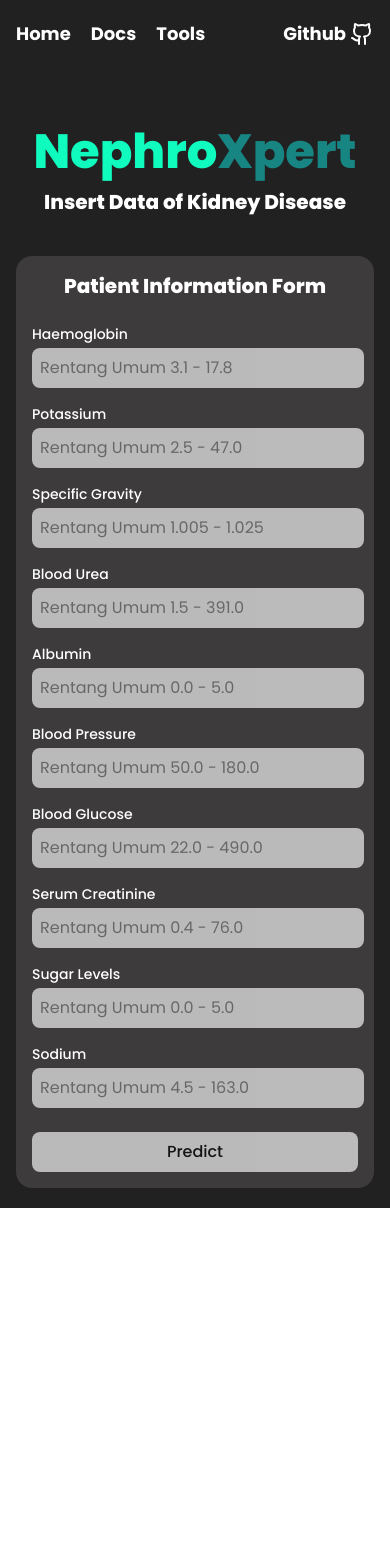
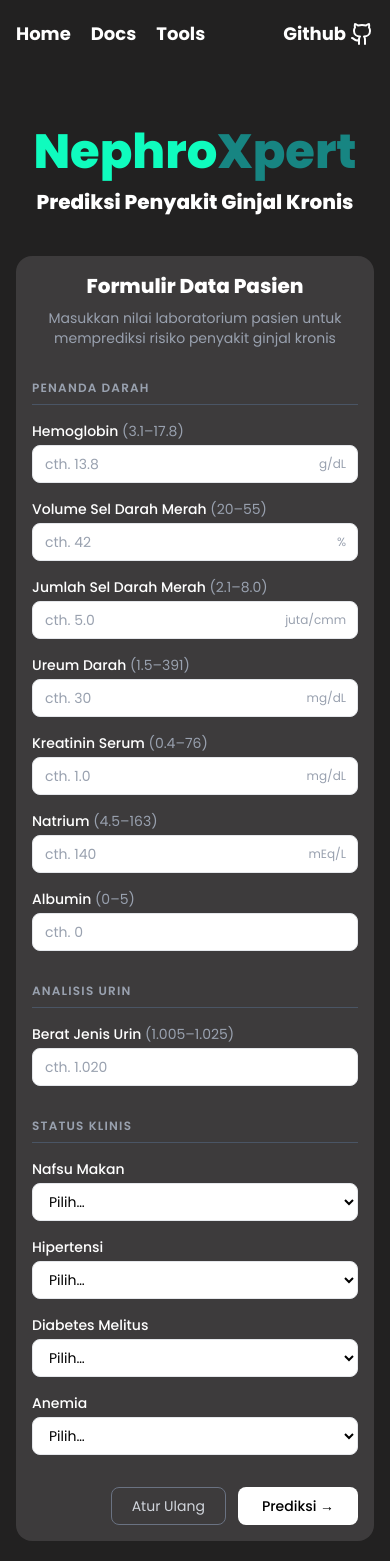
Before and after one commit to binawwww/NephroXpert-Classificatio-webn, a React (Vite) app: page /tools in a window 390 px wide. Before the commit the page ends 1208 px from the top, so only its background shows below. Built offline with nearby package versions, Linux system fonts and the light colour scheme.

Commit message:
update the ui

```diff
--- a/src/pages/Tools.jsx
+++ b/src/pages/Tools.jsx
@@ -5,259 +5,246 @@ import useKidneyPrediction from "../hooks/useKindeyPrediction";
 
 export default function Tools() {
   const [inputData, setInputData] = useState({
-    potassium: "",
+    haemoglobin: "",
+    packed_cell_volume: "",
+    specific_gravity: "",
+    serum_creatinine: "",
+    appetite: "",
+    hypertension: "",
+    blood_urea: "",
+    diabetes_mellitus: "",
+    sodium: "",
     albumin: "",
-    blood_glucose_random: "",
-    blood_pressure: "",
-    blood_urea: "",
-    haemoglobin: "",
-    serum_creatinine: "",
-    sodium: "",
-    specific_gravity: "",
-    sugar: "",
+    red_blood_cell_count: "",
+    aanemia: "",
   });
 
   const { handleClick, predict, loading } = useKidneyPrediction();
-  console.log(inputData);
 
   const handleChange = (e) => {
     const { name, value } = e.target;
-
-    setInputData((prev) => ({
-      ...prev,
-      [name]: value, // Store as string to allow typing dots and partial numbers
-    }));
+    setInputData((prev) => ({ ...prev, [name]: value }));
   };
 
-  // Process data when predicting (convert to numbers)
   const handlePredict = () => {
     const processedData = {};
-    Object.keys(inputData).forEach(key => {
+    Object.keys(inputData).forEach((key) => {
       const value = inputData[key];
+      // Field kategorikal tetap string, numerik dikonversi
+      const kategorikalFields = ["appetite", "hypertension", "diabetes_mellitus", "aanemia"];
+      if (kategorikalFields.includes(key)) {
+        processedData[key] = value;
+      } else {
         processedData[key] = value === "" ? "" : parseFloat(value) || 0;
+      }
     });
-    console.log("Processed data for prediction:", processedData);
     handleClick(processedData);
   };
 
+  const handleReset = () => {
+    setInputData({
+      haemoglobin: "",
+      packed_cell_volume: "",
+      specific_gravity: "",
+      serum_creatinine: "",
+      appetite: "",
+      hypertension: "",
+      blood_urea: "",
+      diabetes_mellitus: "",
+      sodium: "",
+      albumin: "",
+      red_blood_cell_count: "",
+      aanemia: "",
+    });
+  };
+
   return (
-    <div className="mt-10 sm:mt-20  py-5 sm:py-10  sm:px-6 lg:px-8">
+    <div className="mt-10 sm:mt-20 py-5 sm:py-10 sm:px-6 lg:px-8">
       <div className="text-center font-extrabold">
-        <Title title={"Insert Data of Kidney Disease"} />
+        <Title title={"Prediksi Penyakit Ginjal Kronis"} />
       </div>
 
       <div className="bg-greyCustom mt-10 sm:mt-20 w-full max-w-xl sm:max-w-6xl mx-auto rounded-2xl p-4 sm:p-6 lg:p-8">
-        <h1 className="text-xl sm:text-2xl text-center font-extrabold text-white mb-6">
-          Patient Information Form
+        <h1 className="text-xl sm:text-2xl text-center font-extrabold text-white mb-2">
+          Formulir Data Pasien
         </h1>
+        <p className="text-center text-gray-400 text-sm mb-8">
+          Masukkan nilai laboratorium pasien untuk memprediksi risiko penyakit ginjal kronis
+        </p>
 
-        <div className="grid grid-cols-1 sm:grid-cols-2 gap-4 sm:gap-5 lg:gap-6 max-w-4xl mx-auto">
-          <div className="grid">
-            <p className="text-white font-medium mb-1 text-sm sm:text-base">Haemoglobin</p>
-            <Input
-              name="haemoglobin"
-              placeholder="Rentang Umum 3.1 - 17.8"
-              value={inputData.haemoglobin}
-              onChange={handleChange}
-              type="number"
-              step="0.1"
-            />
-            {inputData.haemoglobin !== "" && (
-              <div className="text-xs text-yellow-400 mt-1">
-                Value: {inputData.haemoglobin}
+        {/* Seksi: Penanda Darah */}
+        <p className="text-xs font-semibold uppercase tracking-widest text-gray-400 border-b border-gray-600 pb-2 mb-4">
+          Penanda Darah
+        </p>
+        <div className="grid grid-cols-1 sm:grid-cols-2 lg:grid-cols-3 gap-4 sm:gap-5 mb-8">
+          <div>
+            <p className="text-white font-medium mb-1 text-sm">
+              Hemoglobin <span className="text-gray-400 font-normal">(3.1–17.8)</span>
+            </p>
+            <Input name="haemoglobin" placeholder="cth. 13.8" value={inputData.haemoglobin} onChange={handleChange} step="0.1" unit="g/dL" />
           </div>
-            )}
+          <div>
+            <p className="text-white font-medium mb-1 text-sm">
+              Volume Sel Darah Merah <span className="text-gray-400 font-normal">(20–55)</span>
+            </p>
+            <Input name="packed_cell_volume" placeholder="cth. 42" value={inputData.packed_cell_volume} onChange={handleChange} step="1" unit="%" />
           </div>
-
-          <div className="grid">
-            <p className="text-white font-medium mb-1 text-sm sm:text-base">Potassium</p>
-            <Input
-              name="potassium"
-              placeholder="Rentang Umum 2.5 - 47.0"
-              value={inputData.potassium}
-              onChange={handleChange}
-              type="number"
-              step="0.1"
-            />
-            {inputData.potassium !== "" && (
-              <div className="text-xs text-yellow-400 mt-1">
-                Value: {inputData.potassium}
+          <div>
+            <p className="text-white font-medium mb-1 text-sm">
+              Jumlah Sel Darah Merah <span className="text-gray-400 font-normal">(2.1–8.0)</span>
+            </p>
+            <Input name="red_blood_cell_count" placeholder="cth. 5.0" value={inputData.red_blood_cell_count} onChange={handleChange} step="0.1" unit="juta/cmm" />
           </div>
-            )}
+          <div>
+            <p className="text-white font-medium mb-1 text-sm">
+              Ureum Darah <span className="text-gray-400 font-normal">(1.5–391)</span>
+            </p>
+            <Input name="blood_urea" placeholder="cth. 30" value={inputData.blood_urea} onChange={handleChange} step="0.1" unit="mg/dL" />
           </div>
-
-          <div className="grid">
-            <p className="text-white font-medium mb-1 text-sm sm:text-base">Specific Gravity</p>
-            <Input
-              name="specific_gravity"
-              placeholder="Rentang Umum 1.005 - 1.025"
-              value={inputData.specific_gravity}
-              onChange={handleChange}
-              type="number"
-              step="0.001"
-            />
-            {inputData.specific_gravity !== "" && (
-              <div className="text-xs text-yellow-400 mt-1">
-                Value: {inputData.specific_gravity}
+          <div>
+            <p className="text-white font-medium mb-1 text-sm">
+              Kreatinin Serum <span className="text-gray-400 font-normal">(0.4–76)</span>
+            </p>
+            <Input name="serum_creatinine" placeholder="cth. 1.0" value={inputData.serum_creatinine} onChange={handleChange} step="0.1" unit="mg/dL" />
           </div>
-            )}
+          <div>
+            <p className="text-white font-medium mb-1 text-sm">
+              Natrium <span className="text-gray-400 font-normal">(4.5–163)</span>
+            </p>
+            <Input name="sodium" placeholder="cth. 140" value={inputData.sodium} onChange={handleChange} step="0.1" unit="mEq/L" />
           </div>
-
-          <div className="grid">
-            <p className="text-white font-medium mb-1 text-sm sm:text-base">Blood Urea</p>
-            <Input
-              name="blood_urea"
-              placeholder="Rentang Umum 1.5 - 391.0"
-              value={inputData.blood_urea}
-              onChange={handleChange}
-              type="number"
-              step="0.1"
-            />
-            {inputData.blood_urea !== "" && (
-              <div className="text-xs text-yellow-400 mt-1">
-                Value: {inputData.blood_urea}
-              </div>
-            )}
-          </div>
-
-          <div className="grid">
-            <p className="text-white font-medium mb-1 text-sm sm:text-base">Albumin</p>
-            <Input
-              name="albumin"
-              placeholder="Rentang Umum 0.0 - 5.0"
-              value={inputData.albumin}
-              onChange={handleChange}
-              type="number"
-              step="0.1"
-            />
-            {inputData.albumin !== "" && (
-              <div className="text-xs text-yellow-400 mt-1">
-                Value: {inputData.albumin}
-              </div>
-            )}
-          </div>
-
-          <div className="grid">
-            <p className="text-white font-medium mb-1 text-sm sm:text-base">Blood Pressure</p>
-            <Input
-              name="blood_pressure"
-              placeholder="Rentang Umum 50.0 - 180.0"
-              value={inputData.blood_pressure}
-              onChange={handleChange}
-              type="number"
-              step="0.1"
-            />
-            {inputData.blood_pressure !== "" && (
-              <div className="text-xs text-yellow-400 mt-1">
-                Value: {inputData.blood_pressure}
-              </div>
-            )}
-          </div>
-
-          <div className="grid">
-            <p className="text-white font-medium mb-1 text-sm sm:text-base">Blood Glucose</p>
-            <Input
-              name="blood_glucose_random"
-              placeholder="Rentang Umum 22.0 - 490.0"
-              value={inputData.blood_glucose_random}
-              onChange={handleChange}
-              type="number"
-              step="0.1"
-            />
-            {inputData.blood_glucose_random !== "" && (
-              <div className="text-xs text-yellow-400 mt-1">
-                Value: {inputData.blood_glucose_random}
-              </div>
-            )}
-          </div>
-
-          <div className="grid">
-            <p className="text-white font-medium mb-1 text-sm sm:text-base">Serum Creatinine</p>
-            <Input
-              name="serum_creatinine"
-              placeholder="Rentang Umum 0.4 - 76.0"
-              value={inputData.serum_creatinine}
-              onChange={handleChange}
-              type="number"
-              step="0.1"
-            />
-            {inputData.serum_creatinine !== "" && (
-              <div className="text-xs text-yellow-400 mt-1">
-                Value: {inputData.serum_creatinine}
-              </div>
-            )}
-          </div>
-
-          <div className="grid">
-            <p className="text-white font-medium mb-1 text-sm sm:text-base">Sugar Levels</p>
-            <Input
-              name="sugar"
-              placeholder="Rentang Umum 0.0 - 5.0"
-              value={inputData.sugar}
-              onChange={handleChange}
-              type="number"
-              step="0.1"
-            />
-            {inputData.sugar !== "" && (
-              <div className="text-xs text-yellow-400 mt-1">
-                Value: {inputData.sugar}
-              </div>
-            )}
-          </div>
-
-          <div className="grid">
-            <p className="text-white font-medium mb-1 text-sm sm:text-base">Sodium</p>
-            <Input
-              name="sodium"
-              placeholder="Rentang Umum 4.5 - 163.0"
-              value={inputData.sodium}
-              onChange={handleChange}
-              type="number"
-              step="0.1"
-            />
-            {inputData.sodium !== "" && (
-              <div className="text-xs text-yellow-400 mt-1">
-                Value: {inputData.sodium}
-              </div>
-            )}
+          <div>
+            <p className="text-white font-medium mb-1 text-sm">
+              Albumin <span className="text-gray-400 font-normal">(0–5)</span>
+            </p>
+            <Input name="albumin" placeholder="cth. 0" value={inputData.albumin} onChange={handleChange} step="0.1" />
           </div>
         </div>
 
-        <div className="text-center sm:text-end mt-6">
+        {/* Seksi: Analisis Urin */}
+        <p className="text-xs font-semibold uppercase tracking-widest text-gray-400 border-b border-gray-600 pb-2 mb-4">
+          Analisis Urin
+        </p>
+        <div className="grid grid-cols-1 sm:grid-cols-2 lg:grid-cols-3 gap-4 sm:gap-5 mb-8">
+          <div>
+            <p className="text-white font-medium mb-1 text-sm">
+              Berat Jenis Urin <span className="text-gray-400 font-normal">(1.005–1.025)</span>
+            </p>
+            <Input name="specific_gravity" placeholder="cth. 1.020" value={inputData.specific_gravity} onChange={handleChange} step="0.001" />
+          </div>
+        </div>
+
+        {/* Seksi: Status Klinis */}
+        <p className="text-xs font-semibold uppercase tracking-widest text-gray-400 border-b border-gray-600 pb-2 mb-4">
+          Status Klinis
+        </p>
+        <div className="grid grid-cols-1 sm:grid-cols-2 lg:grid-cols-3 gap-4 sm:gap-5 mb-8">
+          {/* Nafsu Makan — value tetap bahasa Inggris */}
+          <div>
+            <p className="text-white font-medium mb-1 text-sm">Nafsu Makan</p>
+            <select
+              name="appetite"
+              value={inputData.appetite}
+              onChange={handleChange}
+              className="w-full h-[38px] px-3 bg-white text-black border border-gray-200 rounded-lg text-sm outline-none cursor-pointer"
+            >
+              <option value="">Pilih…</option>
+              <option value="good">Baik</option>
+              <option value="poor">Buruk</option>
+            </select>
+          </div>
+
+          {/* Hipertensi — value tetap bahasa Inggris */}
+          <div>
+            <p className="text-white font-medium mb-1 text-sm">Hipertensi</p>
+            <select
+              name="hypertension"
+              value={inputData.hypertension}
+              onChange={handleChange}
+              className="w-full h-[38px] px-3 bg-white text-black border border-gray-200 rounded-lg text-sm outline-none cursor-pointer"
+            >
+              <option value="">Pilih…</option>
+              <option value="yes">Ya</option>
+              <option value="no">Tidak</option>
+            </select>
+          </div>
+
+          {/* Diabetes Melitus — value tetap bahasa Inggris */}
+          <div>
+            <p className="text-white font-medium mb-1 text-sm">Diabetes Melitus</p>
+            <select
+              name="diabetes_mellitus"
+              value={inputData.diabetes_mellitus}
+              onChange={handleChange}
+              className="w-full h-[38px] px-3 bg-white text-black border border-gray-200 rounded-lg text-sm outline-none cursor-pointer"
+            >
+              <option value="">Pilih…</option>
+              <option value="yes">Ya</option>
+              <option value="no">Tidak</option>
+            </select>
+          </div>
+
+          {/* Anemia — value tetap bahasa Inggris */}
+          <div>
+            <p className="text-white font-medium mb-1 text-sm">Anemia</p>
+            <select
+              name="aanemia"
+              value={inputData.aanemia}
+              onChange={handleChange}
+              className="w-full h-[38px] px-3 bg-white text-black border border-gray-200 rounded-lg text-sm outline-none cursor-pointer"
+            >
+              <option value="">Pilih…</option>
+              <option value="yes">Ya</option>
+              <option value="no">Tidak</option>
+            </select>
+          </div>
+        </div>
+
+        {/* Tombol Aksi */}
+        <div className="flex justify-end gap-3 mt-2">
+          <button
+            onClick={handleReset}
+            className="px-5 py-2 rounded-lg border border-gray-500 text-gray-300 text-sm hover:bg-gray-700 transition-colors"
+          >
+            Atur Ulang
+          </button>
           <button
             onClick={handlePredict}
-            className="bg-white px-6 sm:px-8 py-2 rounded-lg text-black opacity-65 hover:opacity-100 transition-opacity font-medium w-full sm:w-auto"
+            disabled={loading}
+            className="bg-white px-6 py-2 rounded-lg text-black text-sm font-medium hover:opacity-90 disabled:opacity-40 transition-opacity"
           >
-            Predict
+            {loading ? "Memproses…" : "Prediksi →"}
           </button>
         </div>
 
-        {loading && (
-          <p className="text-center text-yellow-300 font-semibold mt-4 animate-pulse">
-            Predicting...
-          </p>
-        )}
-
+        {/* Hasil Prediksi */}
         {!loading && predict && (
-          <div className="text-center mt-6 bg-gray-800 text-white p-4 rounded-lg mx-auto max-w-md">
-            <h2 className="text-lg sm:text-xl font-bold">Prediction Result:</h2>
-            <p
-              className={`mt-2 text-xl sm:text-2xl font-extrabold ${
+          <div className="mt-6 border border-gray-600 rounded-xl overflow-hidden">
+            <div className="flex items-center gap-3 px-4 py-3 border-b border-gray-600">
+              <span className="text-white font-medium text-sm">Hasil prediksi</span>
+              <span
+                className={`text-xs font-medium px-3 py-1 rounded-full ${
                   predict.predicted_label === "Positif CKD"
-                  ? "text-red-400"
-                  : "text-green-400"
+                    ? "bg-red-100 text-red-700"
+                    : "bg-green-100 text-green-700"
                 }`}
               >
-              {predict.predicted_label?.toUpperCase() ?? "UNKNOWN"}
+                {predict.predicted_label}
+              </span>
+            </div>
+            <div className="grid grid-cols-2 gap-3 p-4">
+              <div className="bg-gray-700 rounded-lg p-3">
+                <p className="text-xs text-gray-400 mb-1">Positif CKD</p>
+                <p className="text-xl font-medium text-red-400">
+                  {predict.probabilities["Positif CKD"]}
                 </p>
-            <div className="mt-4">
-              <p className="font-semibold text-sm sm:text-base">Probabilities:</p>
-              <p className="text-green-400 text-sm sm:text-base">
-                Negative CKD: {predict.probabilities['Negatif CKD']}
+              </div>
+              <div className="bg-gray-700 rounded-lg p-3">
+                <p className="text-xs text-gray-400 mb-1">Negatif CKD</p>
+                <p className="text-xl font-medium text-green-400">
+                  {predict.probabilities["Negatif CKD"]}
                 </p>
-              <p className="text-red-400 text-sm sm:text-base">
-                Positive CKD: {predict.probabilities['Positif CKD']}
-              </p>
+              </div>
             </div>
           </div>
         )}
--- a/src/ui/Input.jsx
+++ b/src/ui/Input.jsx
@@ -1,12 +1,20 @@
-export default function Input({ placeholder, value, onChange ,name}) {
+export default function Input({ placeholder, value, onChange, name, type = "number", step = "0.1", unit }) {
   return (
-    <input
-    name ={name}
-      type="number" // ✅ More appropriate for numeric input
-      value={value}
-      onChange={onChange}
-      className="bg-white text-black outline-none rounded-lg p-2 opacity-65 col-span-1"
-      placeholder={placeholder}
-    />
+    <div className="relative flex items-center">
+      <input
+        name={name}
+        type={type}
+        value={value}
+        onChange={onChange}
+        step={step}
+        placeholder={placeholder}
+        className="w-full h-[38px] pl-3 pr-9 bg-white text-black border border-gray-200 rounded-lg text-sm outline-none transition-all placeholder:text-gray-400 hover:border-gray-400 focus:border-gray-500 focus:ring-2 focus:ring-gray-100 [appearance:textfield] [&::-webkit-outer-spin-button]:appearance-none [&::-webkit-inner-spin-button]:appearance-none"
+      />
+      {unit && (
+        <span className="absolute right-3 text-xs text-gray-400 pointer-events-none">
+          {unit}
+        </span>
+      )}
+    </div>
   );
 }
```
Also changed, not shown: src/pages/Docs.jsx (+11 -11 lines), src/pages/Home.jsx (+4 -4 lines). Lines whose indentation alone changed are shown as unchanged.
